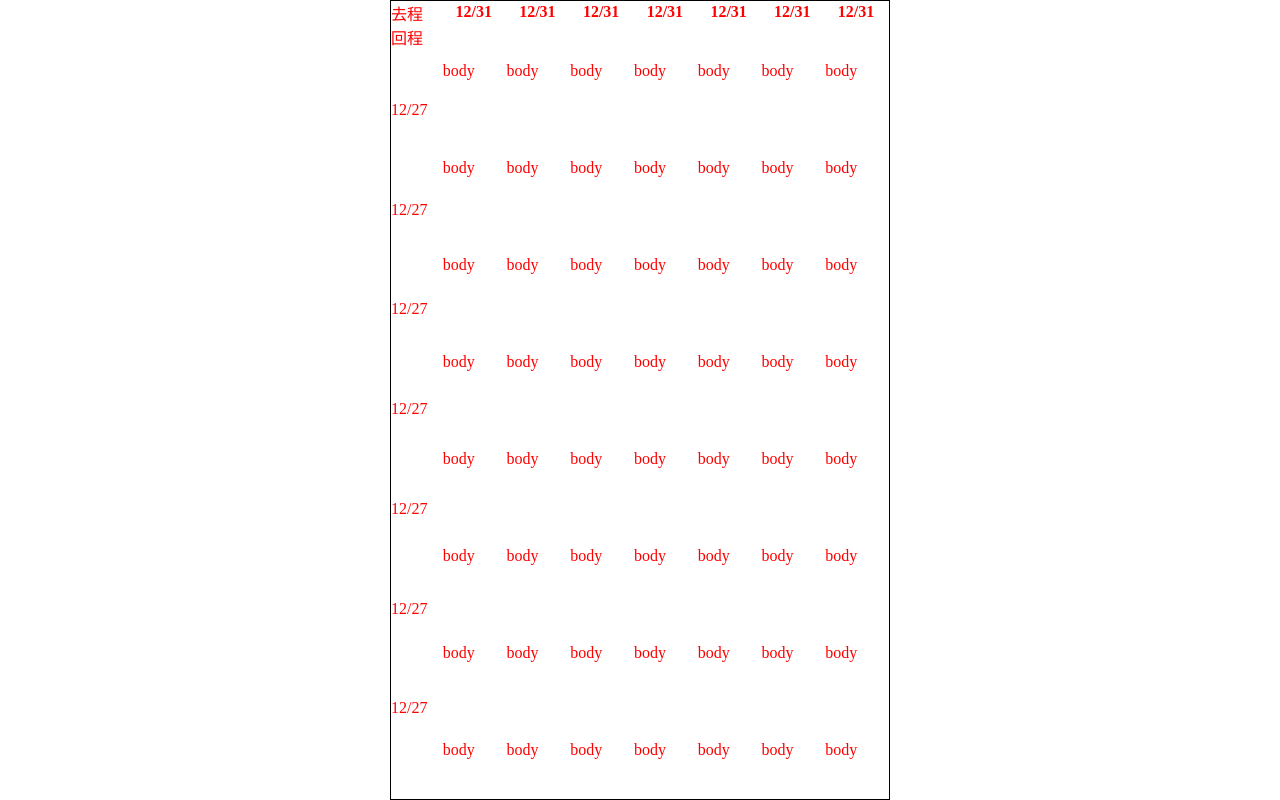
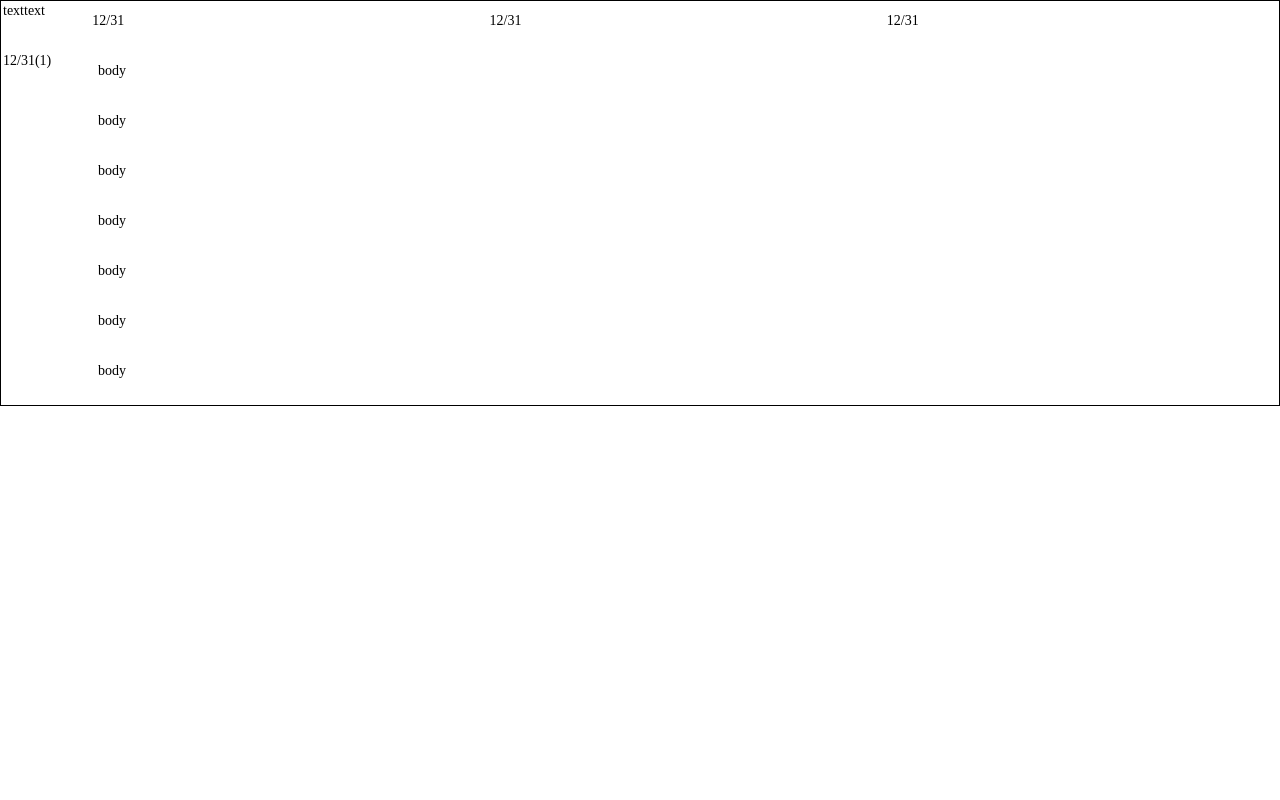
Before and after one commit to andrewCheng078/React-Slidertable, a React (Create React App) app: page / in a window 1280 px wide. Built offline with nearby package versions, Linux system fonts and the light colour scheme.

Commit message:
m-fix width

```diff
--- a/package.json
+++ b/package.json
@@ -3,6 +3,7 @@
   "version": "0.1.0",
   "private": true,
   "dependencies": {
+    "node-sass": "^4.12.0",
     "react": "^16.8.6",
     "react-dom": "^16.8.6",
     "react-scripts": "3.0.1"
--- a/src/compnents/table/Table.css
+++ /dev/null
@@ -1,49 +0,0 @@
-.table{
-    border: 1px solid black ;
-    overflow: hidden;
-    display: flex;
-    height: 100vh;
-}
-.column-box{
-    width:10%;
-    height: 100%;
-    list-style: none;
-}
-.column-box li {
-    height: 12.5%;
-    /* display: flex;
-    justify-content: center;
-    align-items: center;  */
-}
-
-.row-box{
-    width: 90%;
-    height: 100%;
-}
-
-.row-box td{
-    height: 12.5%;
-}
-.row-box tr th{
-    height: 12.5%;
-}
-
-
-/*
-.table  th {
-    padding: 5px;
-}
-.table td  {
-    padding: 5px;
-} */
-
-/*以手機板為主要開發 斷點設定*/
-@media (min-width: 767px) {
-    .table{
-         max-width:500px;
-         color:red;
-         margin: 0 auto;
-         overflow: none;
-     }
-
-}
--- a/src/compnents/table/Table.js
+++ b/src/compnents/table/Table.js
@@ -1,5 +1,5 @@
 import React, { Component } from 'react';
-import './Table.css';
+import './Table.scss';
 export default class Table extends Component {
     constructor(){
         super();
@@ -13,55 +13,76 @@ export default class Table extends Component {
     render() {
         return (
             <div className="table">
-               <ul className="column-box">
-                   <li> 去程<br/>回程 </li>
-                   <li>12/27</li>
-                   <li>12/27</li>
-                   <li>12/27</li>
-                   <li>12/27</li>
-                   <li>12/27</li>
-                   <li>12/27</li>
-                   <li>12/27</li>
-               </ul>
-                <table className="row-box">
-                    <thead>
-                        <tr>
-                            <th>12/31</th>
-                            <th>12/31</th>
-                            <th>12/31</th>
-                            <th>12/31</th>
-                            <th>12/31</th>
-                            <th>12/31</th>
-                            <th>12/31</th>
+            {/* <table>
+                <tr className="column-box">
+                    <td>去程</td>
+                    <td>12/27(一)</td>
+                    <td>12/27(二)</td>
+                    <td>12/27(三)</td>
+                    <td>12/27(四)</td>
+                    <td>12/27(五)</td>
+                    <td>12/27(六)</td>
+                    <td>12/27(日)</td>
                 </tr>
-                    </thead>
+            </table> */}
+               {/* <ul className="column-list">
+                   <li className="text">
+                       <span>去程</span>
+                       <span>回程</span>
+                   </li>
+                   <li>12/27(一)</li>
+                   <li>12/27(二)</li>
+                   <li>12/27(三)</li>
+                   <li>12/27(四)</li>
+                   <li>12/27(五)</li>
+                   <li>12/27(六)</li>
+                   <li>12/27(日)</li>
+               </ul> */}
+
+                        <table className="row-box m-table">
+
+
                         <tbody>
                              <tr>
-                            <td>body</td>
-                            <td>body</td>
-                            <td>body</td>
-                            <td>body</td>
-                            <td>body</td>
-                            <td>body</td>
-                            <td>body</td>
+                                 <td>
+                                    <div>
+                                        <span>text</span>
+                                        <span>text</span>
+                                    </div>
+                                 </td>
+                                 <td className="hidden">
+                                     <div className="nowrap">
+                                        <div><span>12/31</span></div>
+                                        <div><span>12/31</span></div>
+                                        <div><span>12/31</span></div>
+                                        <div><span>12/31</span></div>
+                                        <div><span>12/31</span></div>
+                                        <div><span>12/31</span></div>
+                                        <div><span>12/31</span></div>
+                                     </div>
+
+
+                                 </td>
                             </tr>
                             <tr>
-                            <td>body</td>
-                            <td>body</td>
-                            <td>body</td>
-                            <td>body</td>
-                            <td>body</td>
-                            <td>body</td>
-                            <td>body</td>
-                        </tr>  <tr>
-                            <td>body</td>
-                            <td>body</td>
-                            <td>body</td>
-                            <td>body</td>
-                            <td>body</td>
-                            <td>body</td>
-                            <td>body</td>
-                        </tr>  <tr>
+                                 <td>
+                                    <div>
+                                        <span>12/31(1)</span>
+                                    </div>
+                                 </td>
+                                 <td >
+                                     <div className="nowp">
+                                        <div><span>body</span></div>
+                                        <div><span>body</span></div>
+                                        <div><span>body</span></div>
+                                        <div><span>body</span></div>
+                                        <div><span>body</span></div>
+                                        <div><span>body</span></div>
+                                        <div><span>body</span></div>
+                                     </div>
+                                 </td>
+                            </tr>
+                            {/* <tr>
                                 <td>body</td>
                                 <td>body</td>
                                 <td>body</td>
@@ -87,15 +108,8 @@ export default class Table extends Component {
                                 <td>body</td>
                                 <td>body</td>
                                 <td>body</td>
-                        </tr>  <tr>
-                            <td>body</td>
-                            <td>body</td>
-                            <td>body</td>
-                            <td>body</td>
-                            <td>body</td>
-                            <td>body</td>
-                            <td>body</td>
-                        </tr>  <tr>
+                            </tr>
+                            <tr>
                                 <td>body</td>
                                 <td>body</td>
                                 <td>body</td>
@@ -104,8 +118,30 @@ export default class Table extends Component {
                                 <td>body</td>
                                 <td>body</td>
                             </tr>
+                            <tr>
+                                <td>body</td>
+                                <td>body</td>
+                                <td>body</td>
+                                <td>body</td>
+                                <td>body</td>
+                                <td>body</td>
+                                <td>body</td>
+                            </tr>
+                            <tr>
+                                <td>body</td>
+                                <td>body</td>
+                                <td>body</td>
+                                <td>body</td>
+                                <td>body</td>
+                                <td>body</td>
+                                <td>body</td>
+                            </tr>
+                         */}
                         </tbody>
                     </table>
+
+
+
             </div>
         )
     }
--- /dev/null
+++ b/src/compnents/table/Table.scss
@@ -0,0 +1,77 @@
+.table{
+    border: 1px solid black ;
+    display: flex;
+    list-style: none;
+    border-collapse: collapse;
+}
+.column-list{
+    //width:10%;
+    width: 100px;
+    list-style: none;
+    .text{
+        font-size: 10px;
+        span:nth-child(1){text-align: right;}
+    }
+    ul{
+        height: 100%;
+    }
+    li{
+        display: inline-blick;
+        height: 12.5%;
+        line-height: 19px;
+        padding:5px;
+
+    }
+
+}
+
+
+.row-box{
+   tr{
+       font-size: 14px;
+        display: flex;
+       td{
+            overflow: hidden;
+            div{
+                div{
+                    min-width: 33.333%;
+                    padding: 7px;
+                    height: 50px;
+                    line-height: 21px;
+                }
+            }
+        }
+    }
+    tr td:first-child {
+        width: 88px;
+    }
+}
+.m-table{
+    width: 100%;
+    table-layout: fixed;
+}
+.hiddenWindow{
+    width: 100%;
+    border: 5px solid red;
+}
+.show3{
+    max-width: 33.3333%
+}
+.nowrap{
+    white-space:nowrap;
+    display: flex;
+}
+.hidden{
+  width:100%;
+}
+
+/*以手機板為主要開發 斷點設定
+@media (min-width: 767px) {
+    .table{
+         max-width:500px;
+         color:red;
+         margin: 0 auto;
+         overflow: none;
+     }
+
+}*/
```
Also changed, not shown: 1 other file (tests, documents, lock files or other folders). Lines whose indentation alone changed are shown as unchanged.
